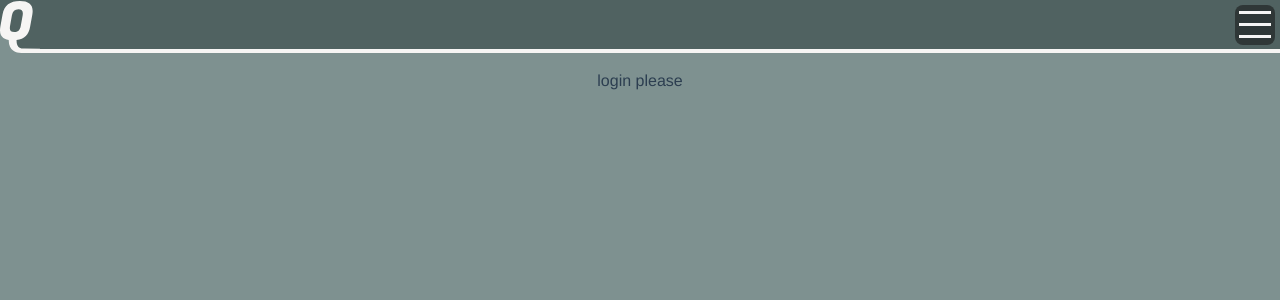
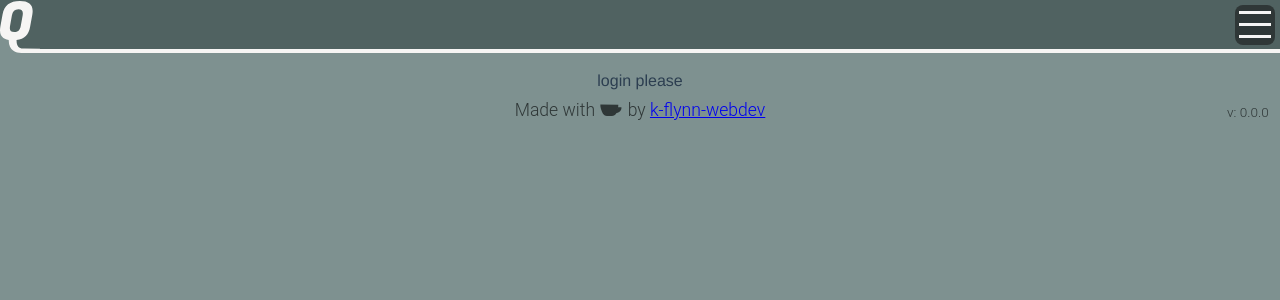
Before and after one commit to k-flynn-webdev/app-daytrack, a Vue app in the folder front/: page / in a window 1280 px wide. Shown: the top 300 px of the page. Built offline with nearby package versions, Linux system fonts and the light colour scheme.

Commit message:
adding app version and footer to index.

```diff
--- /dev/null
+++ b/front/src/components/c_app_footer.vue
@@ -0,0 +1,106 @@
+<template>
+
+	<footer
+		class="anim-6 colour-bg-inv">
+
+		<div
+			class="footer-content center-auto-h width-85 anim-6">
+
+
+			<div class="text text-small1 text-center">
+				<p class="colour-fill-bg">Made with
+
+					<span>
+
+						<svg
+							class="icon"
+							viewBox="0 0 907 828"
+							version="1.1"
+							xmlns="http://www.w3.org/2000/svg"
+							xmlns:xlink="http://www.w3.org/1999/xlink"
+							xml:space="preserve"
+							xmlns:serif="http://www.serif.com/">
+
+							<path class="" d="M730.084,312.85c4.226,113.133 -40.828,236.381 -79.883,320.702c-29.137,63.033 -92.165,103.467 -161.607,103.675c-58.148,0.184 -129.832,0.398 -188.066,0.573c-68.886,0.206 -131.752,-39.215 -161.569,-101.314c-43.597,-90.793 -96.522,-224.663 -88.059,-325.713"/>
+							<path class="" d="M710,410.13l137.329,0c0,0 27.947,188.444 -226.001,233.406"/>
+
+						</svg>
+
+					</span>
+					by
+
+					<a class="colour-fill-accent" target="_blank" href="https://github.com/k-flynn-webdev"> k-flynn-webdev </a>
+
+					<p class="text app-version">
+						v: {{ version }}
+					</p>
+
+				</p>
+			</div>
+
+		</div>
+
+	</footer>
+
+</template>
+
+<script>
+
+export default {
+	name: 'cFooter',
+	data(){
+		return {
+			version : '',
+		}
+	},
+	methods : {
+		get_version : function(){
+			this.version = process.env.VUE_APP_VERSION || '0.0.0';
+		},
+	},
+	mounted(){
+		this.get_version();
+	},
+	beforeDestroy(){
+	},
+}
+
+</script>
+
+<style scoped >
+
+	footer {
+		/*position: absolute;*/
+		/*bottom: 0;*/
+		/*left: 0;*/
+		width: 100%;
+		/*z-index: 1;*/
+		/*overflow: hidden;*/
+		/*opacity: 0;*/
+		pointer-events: none;
+	}
+
+	.footer-content {
+		/*pointer-events: visible;*/
+		/*opacity: 0;*/
+		/*transform: translateY(4rem);*/
+	}
+
+
+	.app-version {
+		font-size: .85rem;
+		position: absolute;
+		right: 0;
+		bottom: 0;
+		margin: 0 .7rem;
+	}
+
+	.footer-content div{
+		margin: .25rem;
+	}
+	.icon {
+		transform: translateY(.15rem);
+		width: 1.5rem;
+	}
+
+</style>
--- a/front/src/components/p_index.vue
+++ b/front/src/components/p_index.vue
@@ -13,6 +13,9 @@
 			<div> login please </div>
 
 		</template>
+
+		<c-app-footer></c-app-footer>
+
 	</div>
 </template>
 
@@ -20,6 +23,7 @@
 
 	import Tasks from './c_tasks.vue';
 	import TaskInput from './c_task_input.vue';
+	import Footer from './c_app_footer.vue';
 
 
 	export default {
@@ -43,6 +47,7 @@
 		// 	this.$root.$on('itemClicked', this.input );
 		// },
 		components: {
+			'c-app-footer' : Footer,
 			'c-tasks' : Tasks,
 			'c-task-input' : TaskInput,
 		},
--- a/front/vue.config.js
+++ b/front/vue.config.js
@@ -1,3 +1,5 @@
+process.env.VUE_APP_VERSION = require('./package.json').version
+
 module.exports = {
   devServer: {
   	host: '127.0.0.1',
```
